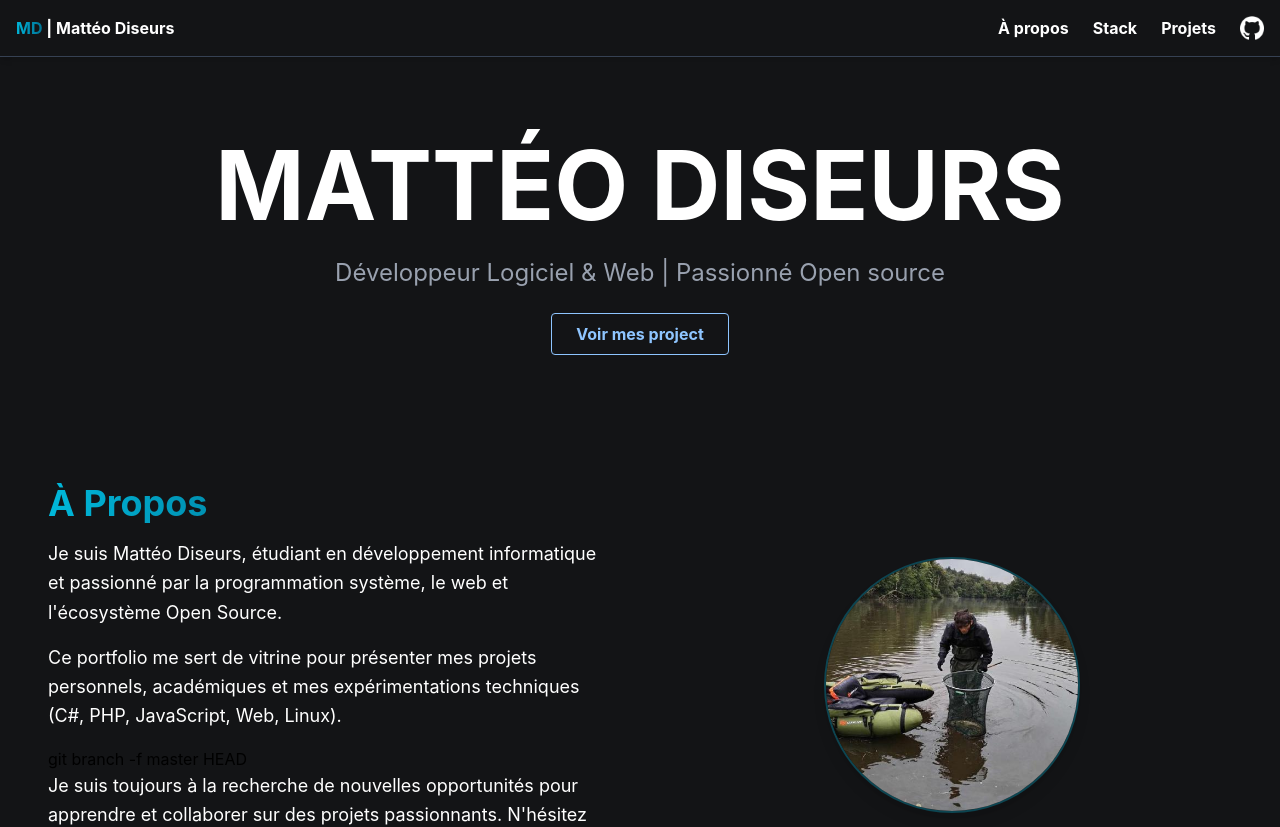
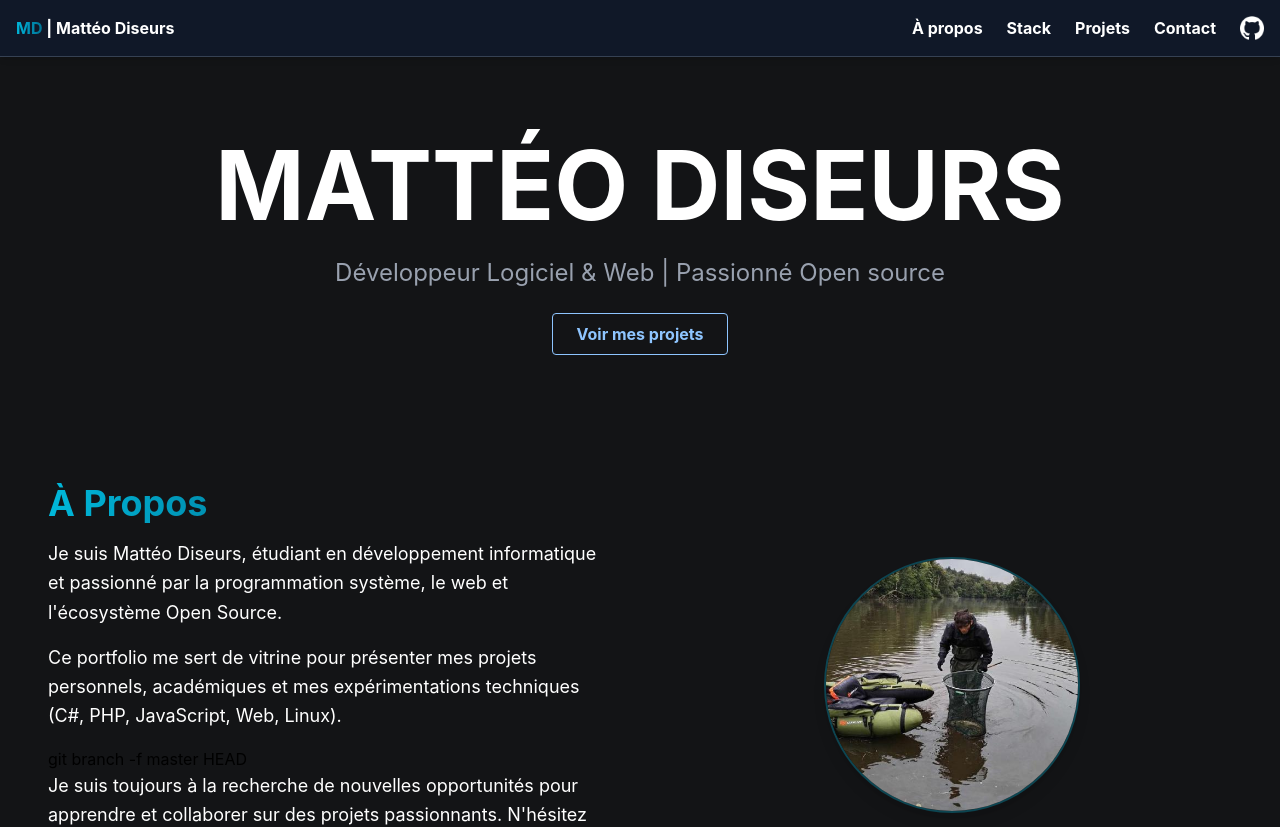
Before and after one commit to LoKiass/portfolio, a Vue app: page / in a window 1280 px wide. Shown: the top 827 px of the page. Built offline with nearby package versions, Linux system fonts and the light colour scheme.

Commit message:
feat: restructure sections in App.vue for improved layout and navigation; update links in HeaderSection and NavbarSection

```diff
--- a/src/App.vue
+++ b/src/App.vue
@@ -11,11 +11,19 @@ import ContactSection from "./components/contact/ContactSection.vue";
 <template>
   <Navbar /> <!-- Navbar component -->
   <Header /> <!-- Header component -->
-  <About /> <!-- About component -->
-  <TechStack /> <!-- TechStack component -->
-  <ProjectSection /> <!-- ProjectSection component -->
-  <ContactSection />
-  <FooterSection/> <!-- FooterSection component -->
+  <section id="About" class="scroll-mt-20">
+    <About /> <!-- About component -->
+  </section>
+  <section id="TechStack" class="scroll-mt-20">
+    <TechStack /> <!-- TechStack component -->
+  </section>
+  <section id="Projects" class="scroll-mt-20">
+    <ProjectSection /> <!-- ProjectSection component -->
+  </section>
+  <section id ="Contact" class="scroll-mt-20">
+    <ContactSection /> <!-- ContactSection component -->
+  </section>
+  <FooterSection /> <!-- FooterSection component -->
 </template>
 
 <style scoped>
--- a/src/assets/style.css
+++ b/src/assets/style.css
@@ -3,3 +3,6 @@
 body{
     background-color: rgb(19, 20, 22);
 }
+html {
+  scroll-behavior: smooth;
+}
--- a/src/components/header/HeaderSection.vue
+++ b/src/components/header/HeaderSection.vue
@@ -9,8 +9,8 @@
     <p class="text-gray-400 text-xl md:text-2xl">
       Développeur Logiciel & Web | Passionné Open source
     </p>
-    <a href="#projet" class="border border-blue-300 text-blue-300 font-bold py-2 px-6 rounded hover:bg-blue-300 hover:text-slate-900 transition-colors">
-      Voir mes project
+    <a href="#Projects" class="border border-blue-300 text-blue-300 font-bold py-2 px-6 rounded hover:bg-blue-300 hover:text-slate-900 transition-colors">
+      Voir mes projets
     </a>
   </div>
 </template>
--- a/src/components/navbar/NavbarSection.vue
+++ b/src/components/navbar/NavbarSection.vue
@@ -1,9 +1,8 @@
 <script setup>
-
 </script>
 
 <template>
-  <nav class="p-4 shadow-md border-b border-gray-700">
+  <nav class="p-4 shadow-md border-b border-gray-700 sticky top-0 z-50 bg-gray-900">
     <ul class="flex items-center gap-4 sm:gap-6 font-bold text-white">
       <li>
         <a href="#About" class="transition">
@@ -21,6 +20,9 @@
       <li class="text-sm sm:text-base">
         <a href="#Projects" class="hover:text-cyan-400 transition">Projets</a>
       </li>
+      <li class="text-sm sm:text-base">
+        <a href="#Contact" class="hover:text-cyan-400 transition">Contact</a>
+      </li>
       <li class="flex items-center">
         <a href="https://github.com/LoKiass" target="_blank" rel="noopener noreferrer">
           <img src="/images/github-white-icon.png" alt="GitHub" class="w-6 h-6 min-w-6" />
--- a/src/components/project/ProjectCard.vue
+++ b/src/components/project/ProjectCard.vue
@@ -9,7 +9,7 @@ const props = defineProps({
 </script>
 
 <template>
-  <div class="project-card p-6 rounded-2xl bg-slate-900/40 border border-slate-800/80 backdrop-blur-sm">
+  <div class="project-card p-6 rounded-2xl bg-slate-900/40 border border-slate-800/80 backdrop-blur-sm hover:scale-105 transition-transform duration-300">
     <img :src="image" :alt="title" class="w-full h-48 object-cover rounded mb-4" />
     <h3 class="text-white text-lg md:text-xl font-semibold mb-2">{{ title }}</h3>
     <h4 class="text-cyan-400 text-sm md:text-base font-medium mb-2">{{ type }}</h4>
--- a/src/components/stack/TechCard.vue
+++ b/src/components/stack/TechCard.vue
@@ -13,7 +13,7 @@ defineProps({
 
 <template>
   <div class="flex flex-col items-center gap-4">
-    <img :src="image" :alt="name" class="w-24 h-24 object-cover" />
+    <img :src="image" :alt="name" class="w-24 h-24 object-cover hover:scale-110 transition-transform duration-300" />
     <h3 class="text-white text-lg font-semibold">{{ name }}</h3>
   </div>
 </template>
```
